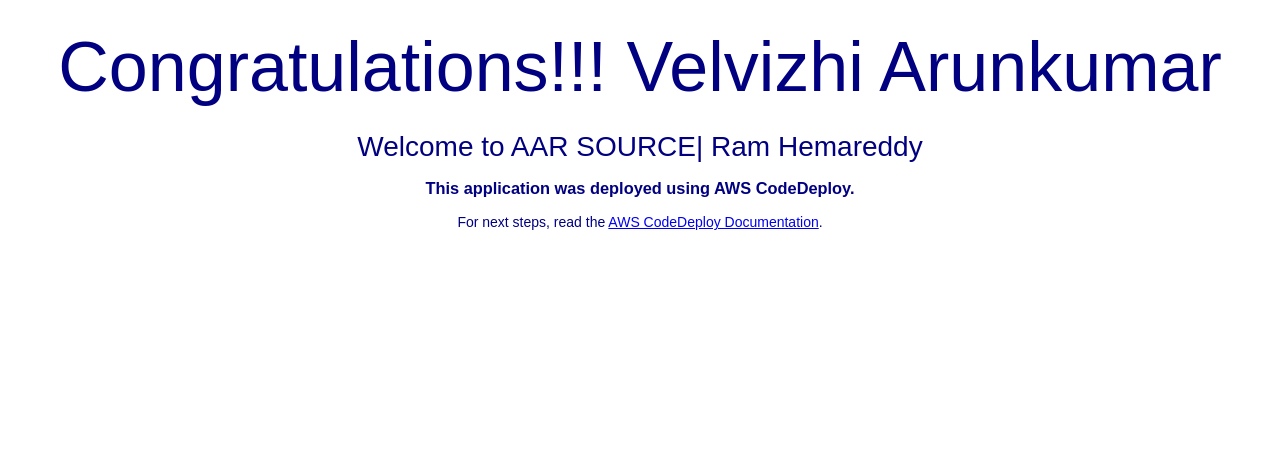
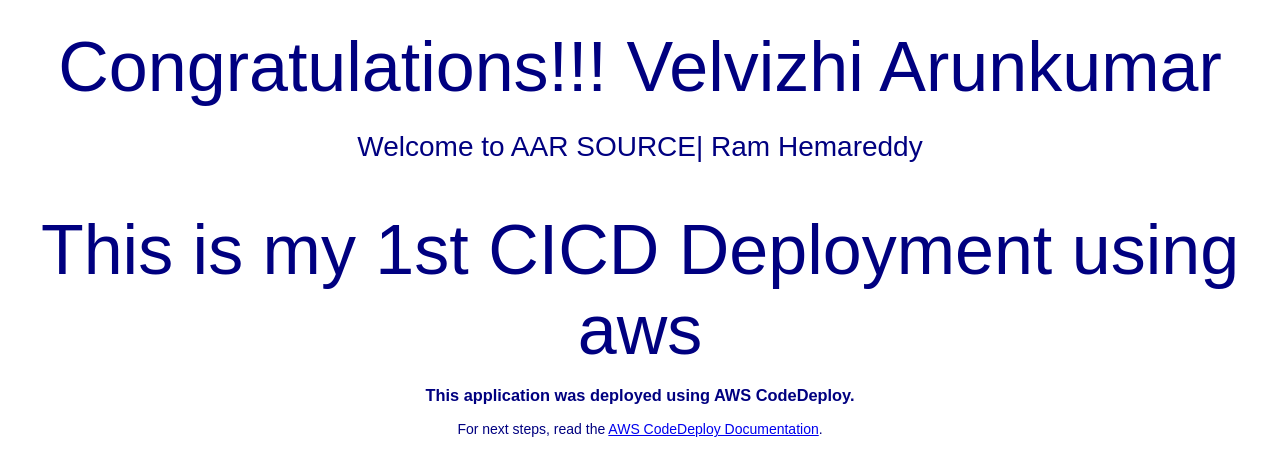
Before and after one commit to drugcarts/samplecicd, a plain HTML site: page index.html in a window 1280 px wide. Shown: the part 220-696 px from the top of the page. Drawn offline with Linux system fonts and the light colour scheme.

Commit message:
text added

```diff
--- a/index.html
+++ b/index.html
@@ -29,6 +29,7 @@
     <img src="https://s3.ap-south-1.amazonaws.com/www.basava.com/aar_logo_final.png" style="max-width: 20%;">
     <h1>Congratulations!!! Velvizhi Arunkumar </h1>
       <h2>Welcome to AAR SOURCE| Ram Hemareddy</h2>
+      <h1>This is my 1st CICD Deployment using aws</h1>
     <h3>This application was deployed using AWS CodeDeploy.</h3>
     <p>For next steps, read the <a href="http://aws.amazon.com/documentation/codedeploy">AWS CodeDeploy Documentation</a>.</p>
   </div>
```
Also changed, not shown: 1 other file.
